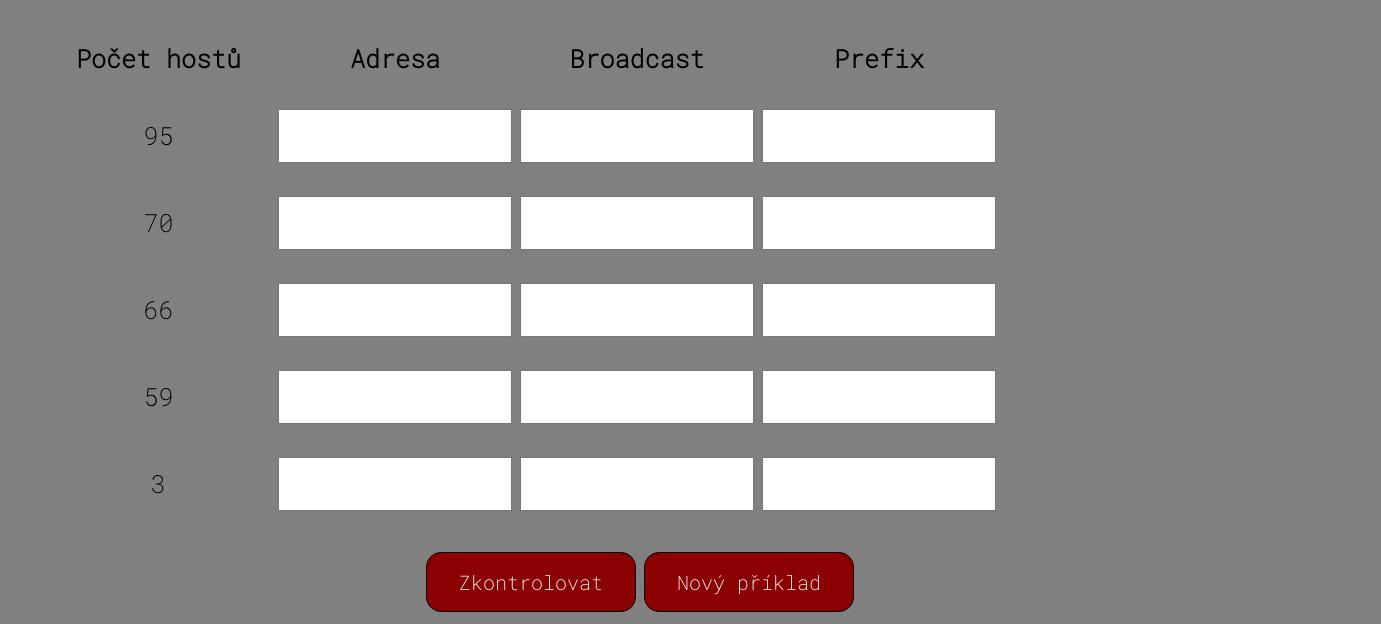
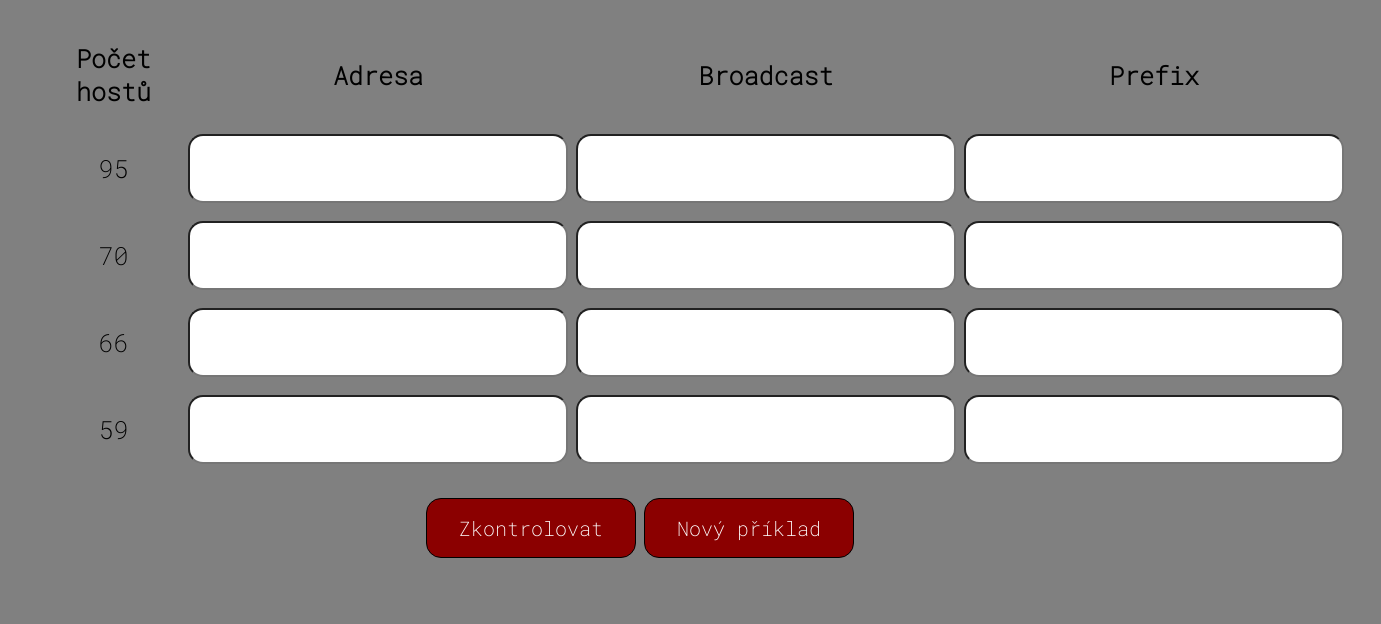
Before and after one commit to Lukyys/SubnettingApp-Rocnikova_prace, a plain HTML site: page Subnetting/src/index.html in a window 1280 px wide. Shown: the part 194-818 px from the top of the page, 1381 px wide, since content can reach past the window. Drawn offline with Linux system fonts and the light colour scheme.

Commit message:
Add files via upload

```diff
--- a/Subnetting/src/main.js
+++ b/Subnetting/src/main.js
@@ -84,7 +84,7 @@ window.addEventListener('DOMContentLoaded', (event) => {
 
               //generace zadani
               zadani = []
-                     for (let i = 0; i < getRndInteger(2, 6); i++) { // Pocet podsiti
+                     for (let i = 0; i < getRndInteger(2, 5); i++) { // Pocet podsiti
                      zadani[i] = getRndInteger(3, 100) // pocet hostu
 
                      }
--- a/Subnetting/src/style.css
+++ b/Subnetting/src/style.css
@@ -86,4 +86,7 @@ table, thead, tr, th {
     padding: 16px 32px;
     margin: 4px 2px;
     font-family: 'Roboto Mono', monospace;
+    font-size: 25px;
+    color: black;
+    border-radius: 15px;
 }
```
